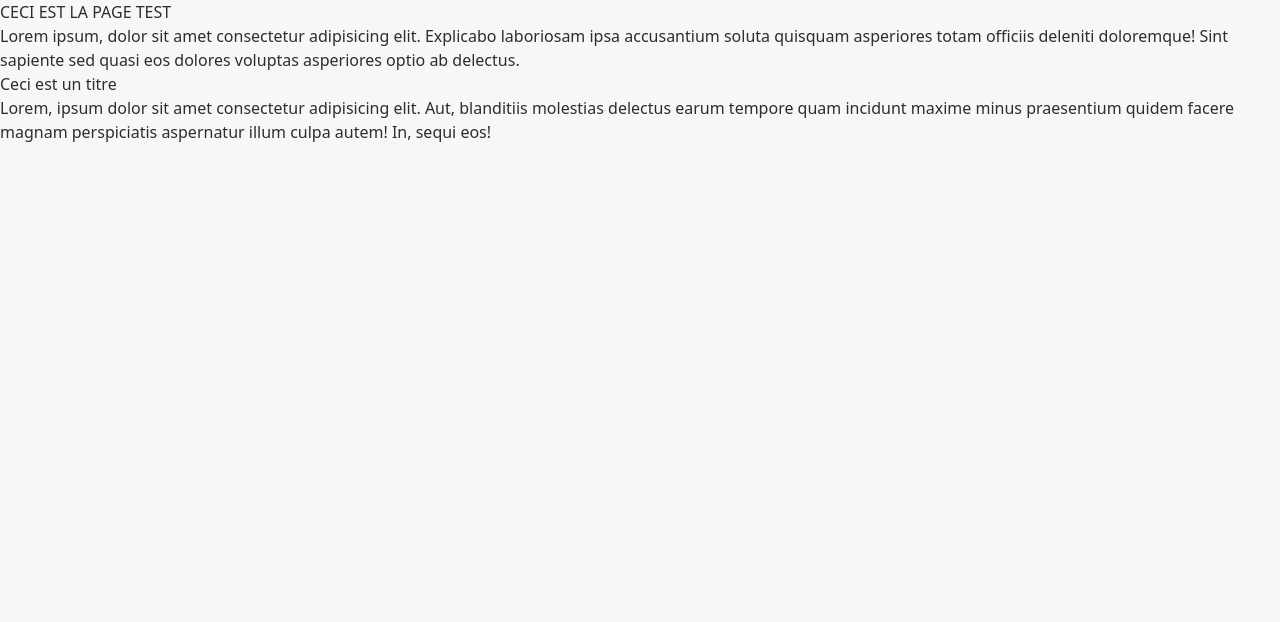
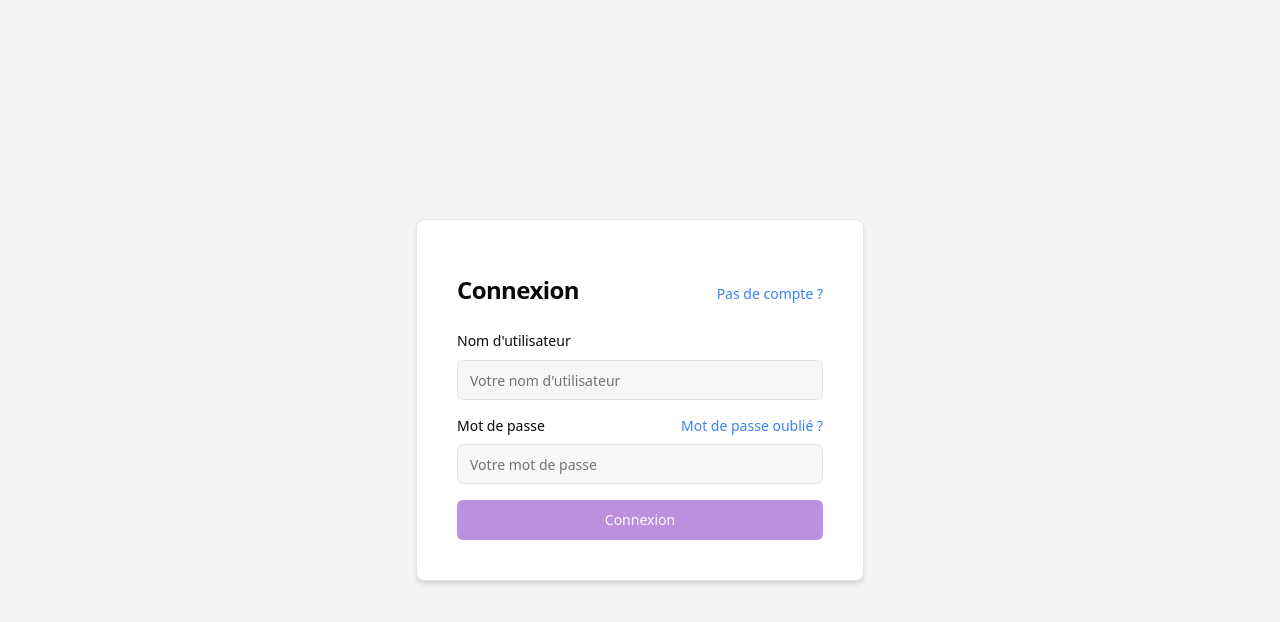
Before and after one commit to CDA-2024/DevLife-FrontEnd, a React (Vite) app: page /auth/login in a window 1280 px wide. Shown: the top 622 px of the page. Built offline with nearby package versions, Linux system fonts and the light colour scheme.

Commit message:
[refactor] Add schemas Login and Register. Add navigation LoginScreen and RegisterScreen. Add forgotten password, don't have account and have an account.

```diff
--- a/src/app/core/Routes.tsx
+++ b/src/app/core/Routes.tsx
@@ -1,6 +1,8 @@
 import { Route, Routes } from "react-router-dom";
 import BaseLayout from "./layout/BaseLayout";
 import TestPage from "./screens/TestPage";
+import LoginScreen from "./pages/login/LoginScreen";
+import RegisterScreen from "./pages/register/RegisterScreen";
 
 const Routing = () => {
   return (
@@ -9,8 +11,8 @@ const Routing = () => {
         <Route path="/" element={<TestPage />} />
 
         <Route path="auth">
-          <Route path="login" element={<TestPage />} />
-          <Route path="register" element={<TestPage />} />
+          <Route path="login" element={<LoginScreen />} />
+          <Route path="register" element={<RegisterScreen />} />
         </Route>
 
         <Route
--- a/src/app/core/pages/login/LoginScreen.tsx
+++ b/src/app/core/pages/login/LoginScreen.tsx
@@ -17,16 +17,14 @@ import {
 import { useForm } from "react-hook-form";
 import { z } from "zod";
 import { zodResolver } from "@hookform/resolvers/zod";
+import { LoginFormSchema } from "../../schemas/auth/LoginSchema";
+import { Link } from "react-router-dom";
 
-const loginSchema = z.object({
-  username: z.string().min(1, { message: "Le nom d'utilisateur est requis." }),
-  password: z.string().min(1, { message: "Le mot de passe est requis." }),
-});
-type LoginFormInputs = z.infer<typeof loginSchema>;
+type LoginFormInputs = z.infer<typeof LoginFormSchema>;
 
 const LoginScreen = () => {
   const form = useForm<LoginFormInputs>({
-    resolver: zodResolver(loginSchema),
+    resolver: zodResolver(LoginFormSchema),
     defaultValues: {
       username: "",
       password: "",
@@ -42,7 +40,17 @@ const LoginScreen = () => {
     <div className="flex items-center justify-center min-h-screen bg-gray-100">
       <Card className="w-full max-w-md p-4 shadow-md">
         <CardHeader>
-          <CardTitle>Connexion</CardTitle>
+          <div className="mt-4 flex items-center justify-between">
+            <CardTitle>Connexion</CardTitle>
+            <p className="text-sm mt-2">
+              <Link
+                to="/auth/register"
+                className="text-blue-500 hover:underline"
+              >
+                Pas de compte ?
+              </Link>
+            </p>
+          </div>
         </CardHeader>
         <CardContent>
           <Form {...form}>
@@ -60,12 +68,21 @@ const LoginScreen = () => {
                   </FormItem>
                 )}
               />
+
               <FormField
                 control={form.control}
                 name="password"
                 render={({ field }) => (
                   <FormItem>
-                    <FormLabel>Mot de passe</FormLabel>
+                    <div className="flex items-center justify-between">
+                      <FormLabel>Mot de passe</FormLabel>
+                      <Link
+                        to="/auth/forgot-password"
+                        className="text-sm text-blue-500 hover:underline"
+                      >
+                        Mot de passe oublié ?
+                      </Link>
+                    </div>
                     <FormControl>
                       <Input
                         type="password"
--- a/src/app/core/pages/register/RegisterScreen.tsx
+++ b/src/app/core/pages/register/RegisterScreen.tsx
@@ -17,37 +17,14 @@ import {
 import { z } from "zod";
 import { useForm } from "react-hook-form";
 import { zodResolver } from "@hookform/resolvers/zod";
+import { RegisterFormSchema } from "../../schemas/auth/RegisterSchema";
+import { Link } from "react-router-dom";
 
-const formSchema = z
-  .object({
-    username: z
-      .string()
-      .min(3, {
-        message: "Le nom d'utilisateur doit contenir au moins 3 caractères.",
-      })
-      .max(50, {
-        message: "Le nom d'utilisateur ne doit pas dépasser 50 caractères.",
-      }),
-    email: z
-      .string()
-      .email({ message: "Veuillez entrer une adresse email valide." }),
-    password: z
-      .string()
-      .regex(/^(?=.*[A-Z])(?=.*[0-9])(?=.*[!@#$%^&*])(?=.{8,})/, {
-        message:
-          "Le mot de passe doit contenir au moins 8 caractères, une majuscule, un chiffre et un caractère spécial.",
-      }),
-    confirmPassword: z.string(),
-  })
-  .refine((data) => data.password === data.confirmPassword, {
-    message: "Les mots de passe ne correspondent pas.",
-    path: ["confirmPassword"],
-  });
-type RegisterFormInputs = z.infer<typeof formSchema>;
+type RegisterFormInputs = z.infer<typeof RegisterFormSchema>;
 
-const RegisterScreen = () =>  {
+const RegisterScreen = () => {
   const form = useForm<RegisterFormInputs>({
-    resolver: zodResolver(formSchema),
+    resolver: zodResolver(RegisterFormSchema),
     defaultValues: {
       username: "",
       email: "",
@@ -65,7 +42,14 @@ const RegisterScreen = () =>  {
     <div className="flex items-center justify-center min-h-screen bg-gray-100">
       <Card className="w-full max-w-md p-4 shadow-md">
         <CardHeader>
-          <CardTitle>Créer un compte</CardTitle>
+          <div className="mt-4 flex items-center justify-between">
+            <CardTitle>Créer un compte</CardTitle>
+            <p className="text-sm mt-2">
+              <Link to="/auth/login" className="text-blue-500 hover:underline">
+                Déjà un compte ?
+              </Link>
+            </p>
+          </div>
         </CardHeader>
         <CardContent>
           <Form {...form}>
@@ -147,6 +131,6 @@ const RegisterScreen = () =>  {
       </Card>
     </div>
   );
-}
+};
 
 export default RegisterScreen;
--- /dev/null
+++ b/src/app/core/schemas/auth/LoginSchema.tsx
@@ -0,0 +1,6 @@
+import { z } from "zod";
+
+export const LoginFormSchema = z.object({
+  username: z.string().min(1, { message: "Le nom d'utilisateur est requis." }).max(30),
+  password: z.string().min(1, { message: "Le mot de passe est requis." }).max(30),
+});
--- /dev/null
+++ b/src/app/core/schemas/auth/RegisterSchema.tsx
@@ -0,0 +1,27 @@
+import { z } from "zod";
+
+export const RegisterFormSchema = z
+  .object({
+    username: z
+      .string()
+      .min(3, {
+        message: "Le nom d'utilisateur doit contenir au moins 3 caractères.",
+      })
+      .max(50, {
+        message: "Le nom d'utilisateur ne doit pas dépasser 50 caractères.",
+      }),
+    email: z
+      .string()
+      .email({ message: "Veuillez entrer une adresse email valide." }),
+    password: z
+      .string()
+      .regex(/^(?=.*[A-Z])(?=.*[0-9])(?=.*[!@#$%^&*])(?=.{8,})/, {
+        message:
+          "Le mot de passe doit contenir au moins 8 caractères, une majuscule, un chiffre et un caractère spécial.",
+      }),
+    confirmPassword: z.string(),
+  })
+  .refine((data) => data.password === data.confirmPassword, {
+    message: "Les mots de passe ne correspondent pas.",
+    path: ["confirmPassword"],
+  });
```
